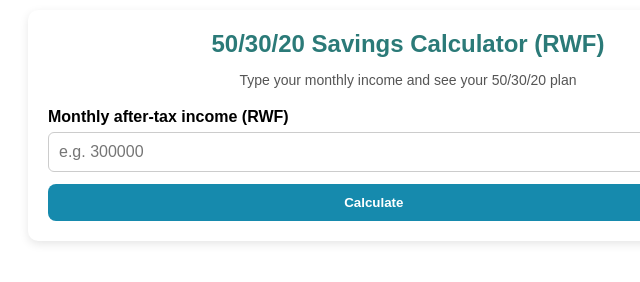
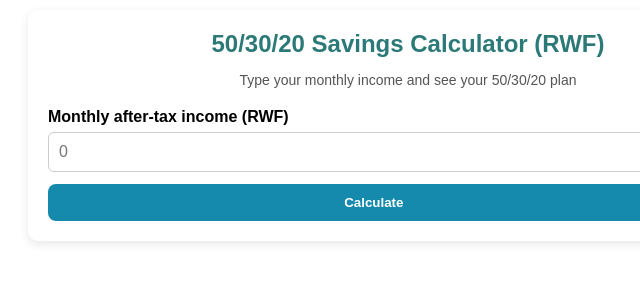
Before and after one commit to UmurerwaSalua/calculator, a plain HTML site: page index.html in a window 1280 px wide. Shown: the full height of the page, 232-872 px from the left. Drawn offline with Linux system fonts and the light colour scheme.

Commit message:
Update index.html

```diff
--- a/index.html
+++ b/index.html
@@ -8,7 +8,7 @@
   </p>
 
   <label for="income" style="display:block; margin-bottom:6px; font-weight:600;">Monthly after-tax income (RWF)</label>
-  <input id="income" type="number" placeholder="e.g. 300000" style="width:100%; padding:10px; font-size:16px; border-radius:6px; border:1px solid #ccc; box-sizing:border-box;" />
+  <input id="income" type="number" placeholder="0" style="width:100%; padding:10px; font-size:16px; border-radius:6px; border:1px solid #ccc; box-sizing:border-box;" />
 
   <div style="display:flex; gap:10px; margin-top:12px;">
     <button id="calcBtn" style="flex:1; padding:10px; font-weight:600; border-radius:8px; border:none; cursor:pointer; background:#168aad; color:#fff;">Calculate</button>
```
